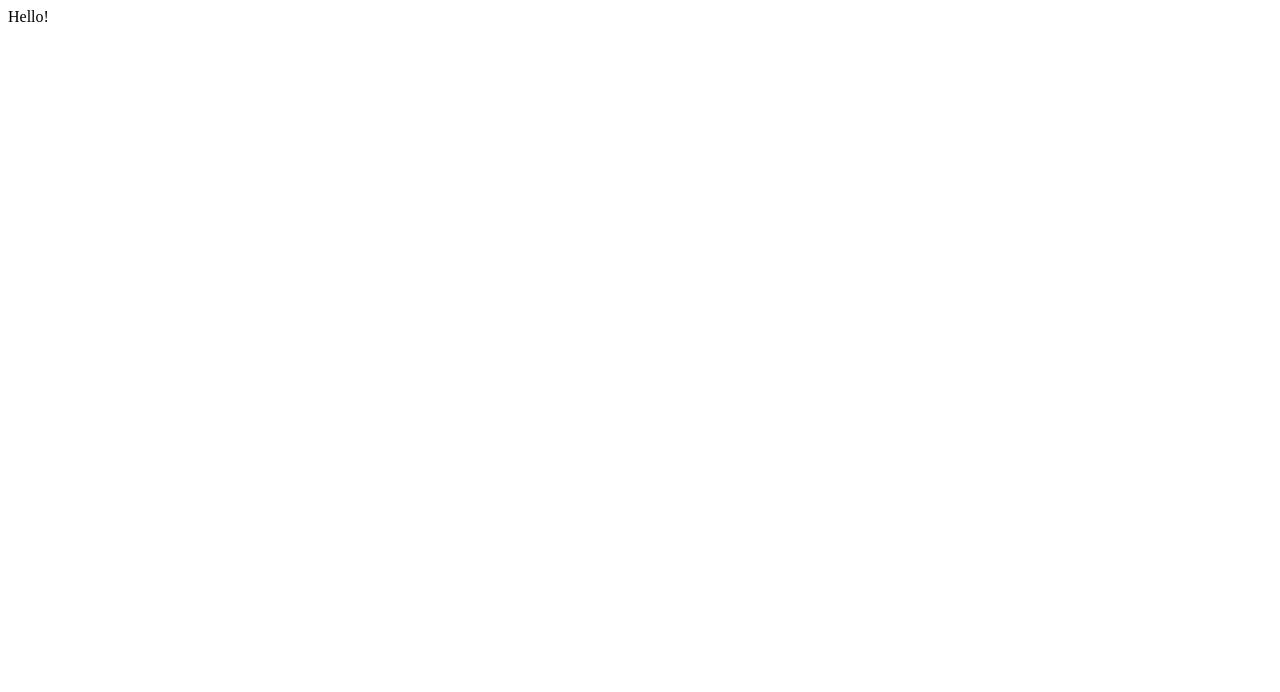
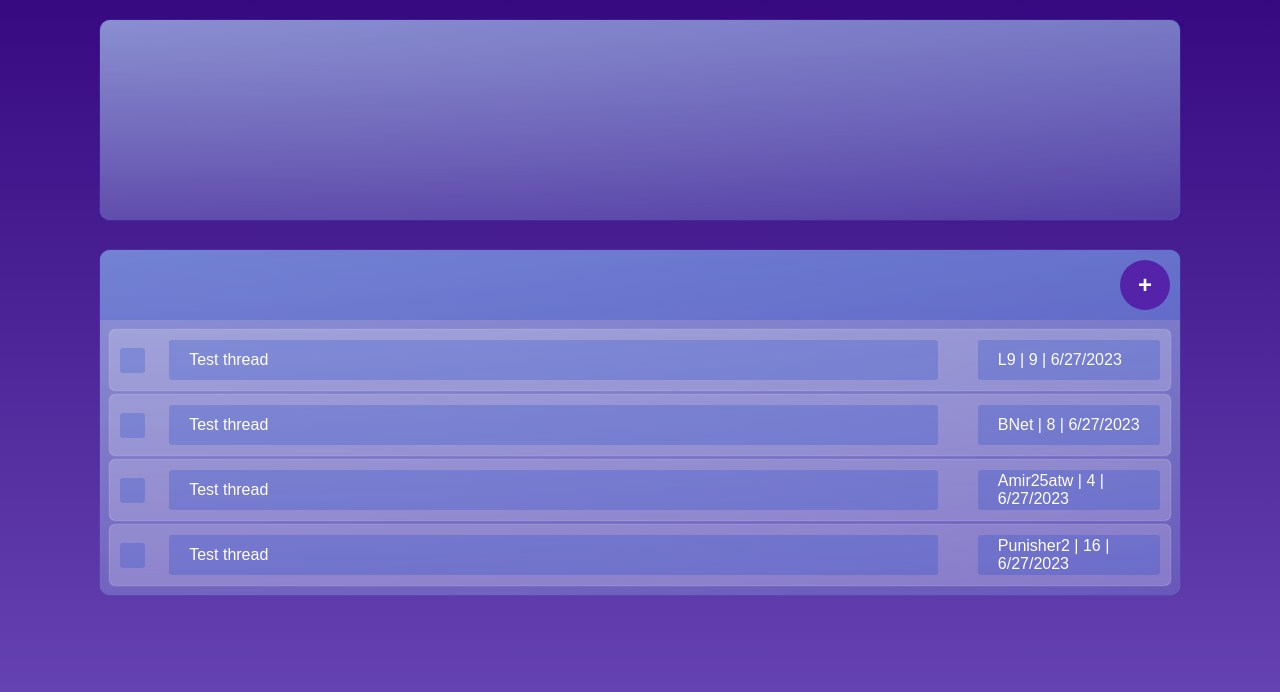
Before and after one commit to mbellman/ndf2, a React app: page / in a window 1280 px wide. Shown: the top 692 px of the page. Built offline with nearby package versions, Linux system fonts and the light colour scheme.

Commit message:
forum page design progress

```diff
--- /dev/null
+++ b/src/App.scss
@@ -0,0 +1,16 @@
+body {
+  margin: 0;
+  font-family: Arial, Helvetica, sans-serif;
+}
+
+.app {
+  position: relative;
+  z-index: 2;
+}
+
+.background {
+  background: linear-gradient(rgb(55, 9, 129), rgb(108, 75, 184));
+  height: 100vh;
+  position: fixed;
+  width: 100vw;
+}
--- a/src/App.tsx
+++ b/src/App.tsx
@@ -1,3 +1,15 @@
-const App = () => <div>Hello!</div>;
+import ForumPage from './ForumPage';
+import './App.scss';
+
+const Background = () => <div className="background" />;
+
+const App = () => (
+  <>
+    <Background />
+    <main className="app">
+      <ForumPage />
+    </main>
+  </>
+);
 
 export default App;
--- /dev/null
+++ b/src/ForumPage.scss
@@ -0,0 +1,146 @@
+.forum-page {
+  align-items: center;
+  display: flex;
+  flex-direction: column;
+  padding: 20px 100px;
+}
+
+.forum-header {
+  height: 200px;
+  margin-bottom: 30px;
+  width: 100%;
+}
+
+.forum-body {
+  width: 100%;
+
+  &--options {
+    background-color: rgba(0, 50, 200, 0.2);
+    display: flex;
+    justify-content: flex-end;
+    padding: 10px;
+  }
+
+  &--threads {
+    padding: 10px;
+  }
+
+  .create-button {
+    align-items: center;
+    background-color: #52a;
+    border: 0;
+    justify-content: center;
+    border-radius: 50%;
+    color: #fff;
+    cursor: pointer;
+    display: flex;
+    font-size: 24px;
+    font-weight: bold;
+    height: 50px;
+    width: 50px;
+    transition: all 0.2s;
+
+    &:hover {
+      background-color: #63b;
+      transform: rotate(90deg) scale(1.05);
+    }
+  }
+}
+
+@keyframes frame-glass {
+  0% {
+    opacity: 0.5;
+  }
+
+  50% {
+    opacity: 0.2;
+  }
+
+  100% {
+    opacity: 0.5;
+  }
+}
+
+.frame {
+  background: linear-gradient(to bottom, rgba(170, 214, 255, 0.5), rgba(145, 211, 255, 0.2));
+  border-radius: 10px;
+  box-shadow: 0 0 1px 0 #5af;
+  height: 100%;
+  overflow: hidden;
+  width: 100%;
+  position: relative;
+
+  .frame--glass {
+    background: radial-gradient(at top left, #fff, rgba(0, 0, 0, 0));
+    position: absolute;
+    width: 100%;
+    height: 100%;
+    z-index: -1;
+    opacity: 0.25;
+  }
+}
+
+.thread {
+  background-color: rgba(255, 255, 255, 0.2);
+  border-radius: 5px;
+  box-shadow: 0 0 2px 0 #fff;
+  color: #05a;
+  padding: 10px;
+  margin: 0 0 5px;
+  transition: all 0.2s;
+  height: 40px;
+  display: flex;
+  align-items: center;
+  cursor: pointer;
+  transition: all 0.2s;
+
+  &:hover {
+    background-color: rgba(255, 255, 255, 0.4);
+    box-shadow: 0 0 4px 0 #fff;
+  }
+
+  &--icon {
+    background-color: rgba(0, 50, 200, 0.2);
+    border-radius: 3px;
+    width: 25px;
+    height: 25px;
+
+    &-container {
+      width: 30px;
+    }
+  }
+
+  &--title {
+    background-color: rgba(0, 50, 200, 0.2);
+    color: #fff;
+    border-radius: 3px;
+    height: 40px;
+    padding: 0 20px;
+    display: flex;
+    align-items: center;
+    margin: 0 20px;
+
+    &-container {
+      width: 80%;
+    }
+  }
+
+  &--meta {
+    background-color: rgba(0, 50, 200, 0.2);
+    color: #fff;
+    margin: 0 0 0 20px;
+    height: 40px;
+    display: flex;
+    align-items: center;
+    border-radius: 3px;
+    padding: 0 20px;
+
+    &-container {
+      width: 20%;
+    }
+  }
+
+  &:last-child {
+    margin: 0;
+  }
+}
--- /dev/null
+++ b/src/ForumPage.tsx
@@ -0,0 +1,89 @@
+import { PropsWithChildren } from 'react';
+import './ForumPage.scss';
+
+const Frame = ({ children }: PropsWithChildren) => {
+  return (
+    <div className="frame">
+      <div className="frame--glass" />
+      {children}
+    </div>
+  )
+};
+
+interface Thread {
+  title: string;
+  author: string;
+  replies: number;
+  date: Date;
+}
+
+interface ThreadProps {
+  thread: Thread;
+}
+
+const Thread = ({ thread }: ThreadProps) => {
+  return (
+    <div className="thread">
+      <div className="thread--icon-container">
+        <div className="thread--icon" />
+      </div>
+      <div className="thread--title-container">
+        <div className="thread--title">
+          {thread.title}
+        </div>
+      </div>
+      <div className="thread--meta-container">
+        <div className="thread--meta">
+          {thread.author} | {thread.replies} | {thread.date.toLocaleDateString()}
+        </div>
+      </div>
+    </div>
+  )
+};
+
+const ForumHeader = () => {
+  return (
+    <div className="forum-header">
+      <Frame>
+
+      </Frame>
+    </div>
+  )
+};
+
+const ForumBody = () => {
+  const threads: Thread[] = [
+    { title: 'Test thread', author: 'L9', replies: 9, date: new Date() },
+    { title: 'Test thread', author: 'BNet', replies: 8, date: new Date() },
+    { title: 'Test thread', author: 'Amir25atw', replies: 4, date: new Date() },
+    { title: 'Test thread', author: 'Punisher2', replies: 16, date: new Date() }
+  ]
+
+  return (
+    <section className="forum-body">
+      <Frame>
+        <div className="forum-body--options">
+          <button className="create-button">
+            +
+          </button>
+        </div>
+        <div className="forum-body--threads">
+          {threads.map(thread => (
+            <Thread thread={thread} />
+          ))}
+        </div>
+      </Frame>
+    </section>
+  )
+};
+
+const ForumPage = () => {
+  return (
+    <div className="forum-page">
+      <ForumHeader />
+      <ForumBody />
+    </div>
+  )
+};
+
+export default ForumPage;
```
